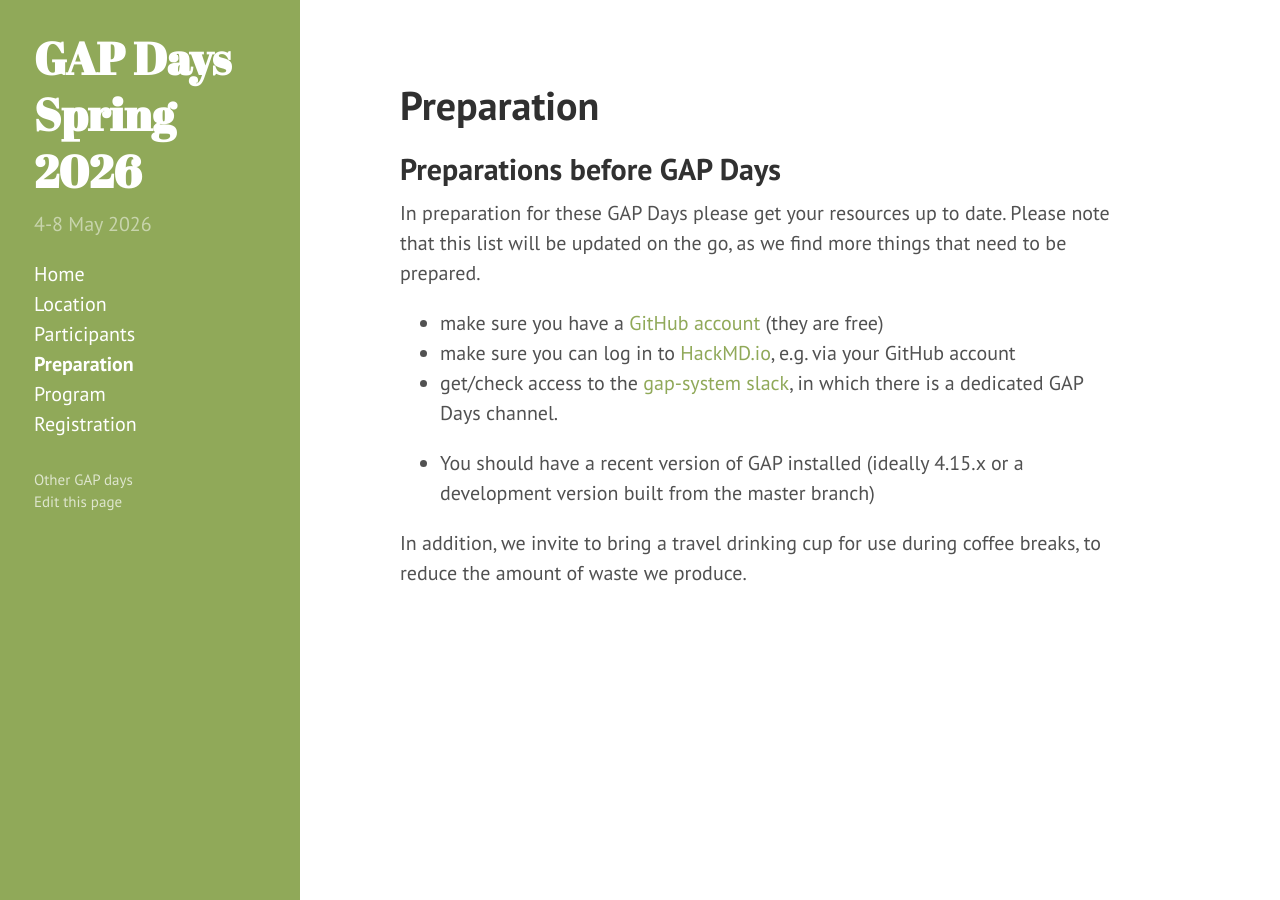
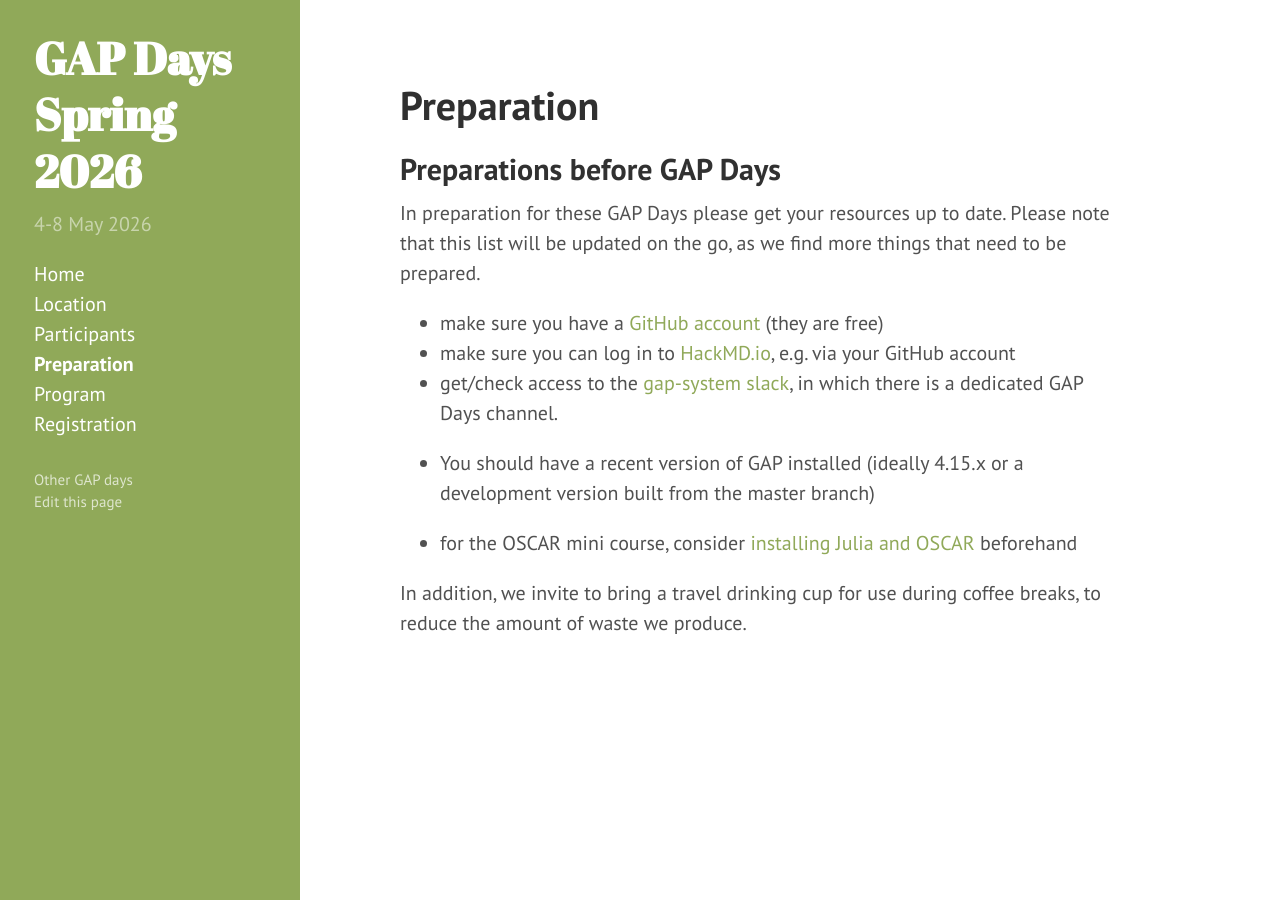
Before and after one commit to gapdays/gapdays2026-spring, a Jekyll site: the page built from preparation.md, in a window 1280 px wide. Built offline with Jekyll 4.4.1, drawn with Linux system fonts in a browser that asks for light colours.

Commit message:
Recommend installing OSCAR

```diff
--- a/preparation.md
+++ b/preparation.md
@@ -13,5 +13,8 @@ Please note that this list will be updated on the go, as we find more things tha
 
 - You should have a recent version of GAP installed (ideally 4.15.x or a development version built from the master branch)
 
+- for the OSCAR mini course, consider [installing Julia and OSCAR](https://www.oscar-system.org/install) beforehand
+
+
 In addition, we invite to bring a travel drinking cup for use during coffee breaks,
 to reduce the amount of waste we produce.
```
